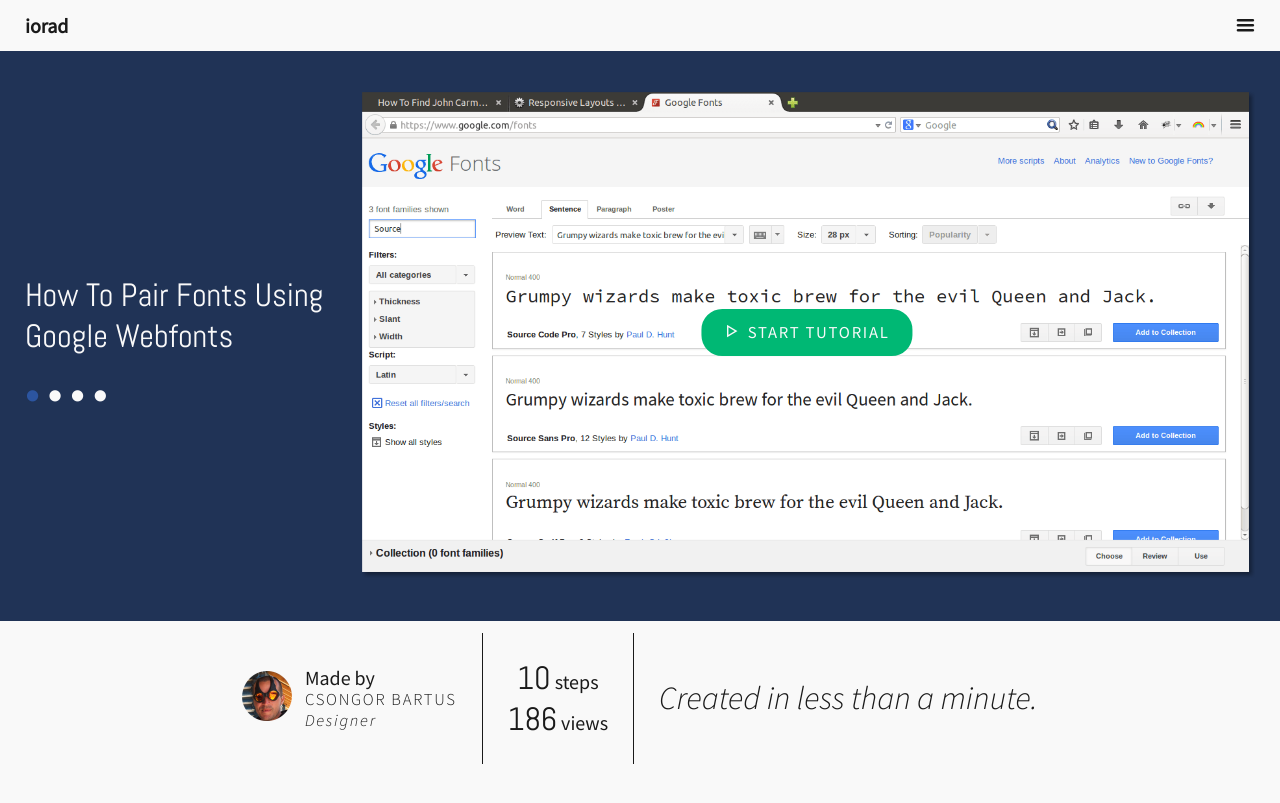
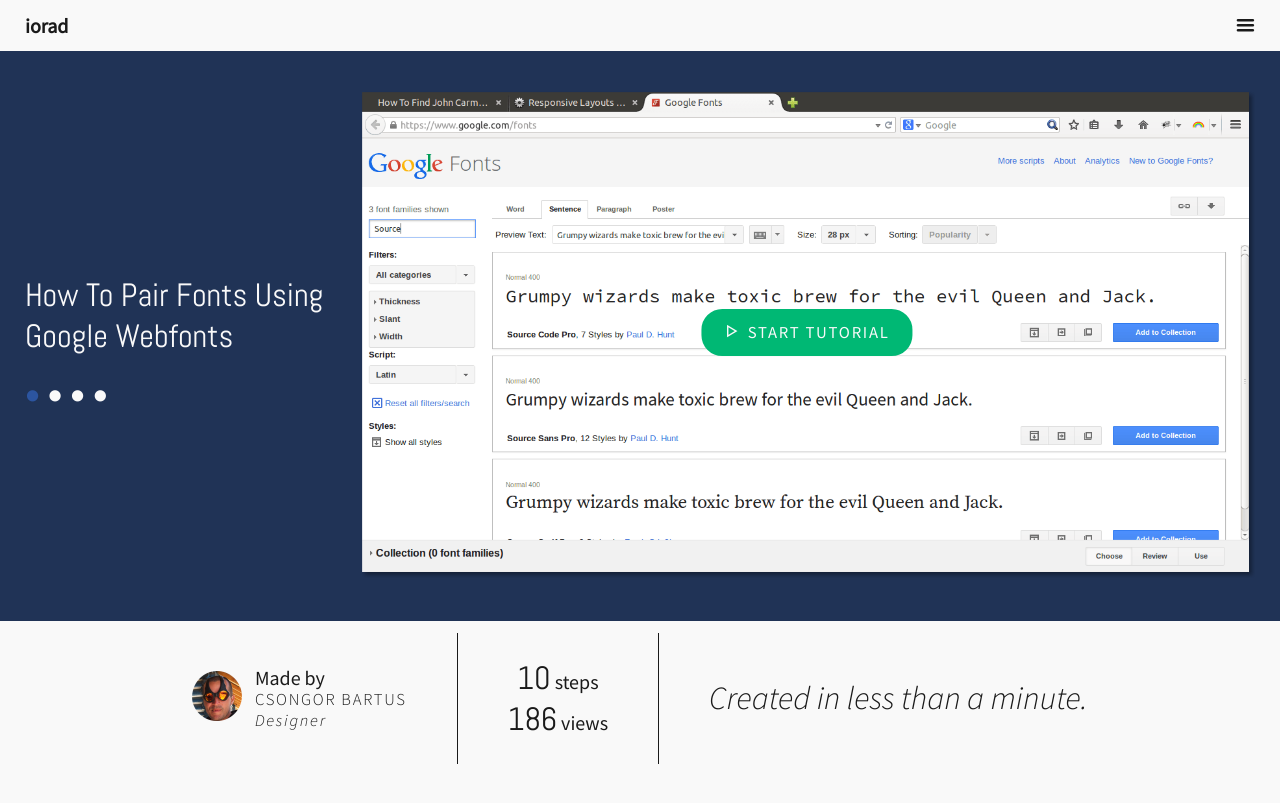
Before and after one commit to metamn/iplayer, a Jekyll site: the page built from index.html, in a window 1280 px wide. Shown: the top 803 px of the page. Built offline with Jekyll 4.4.1, drawn with Linux system fonts in a browser that asks for light colours; nearby versions of some CDN libraries.

```diff
--- a/assets/styles/organisms/player/tutorial-metadata.scss
+++ b/assets/styles/organisms/player/tutorial-metadata.scss
@@ -11,6 +11,11 @@
   padding: $lem;
   margin: auto $lem;
 
+  @include laptop-and-up {
+    padding: $lem $lem * 2;
+    margin: auto $lem * 2;
+  }
+
   @include desktop-and-up {
     padding: $lem $lem * 4;
     margin: auto $lem * 4;
--- a/assets/styles/screen.css
+++ b/assets/styles/screen.css
@@ -62,6 +62,7 @@ html body section#tutorial-info #author nav .name { font-family: "Source Sans Pr
 html body section#tutorial-info #author nav .role { font-family: "Source Sans Pro", sans-serif; font-weight: 300; font-size: smaller; font-style: italic; letter-spacing: 0.10417em; }
 html body section#tutorial-info #tutorial-metadata { text-align: center; padding: 1.25em; margin: auto 1.25em; border-right: 1px solid; border-left: 1px solid; }
 html body section#tutorial-info #tutorial-metadata ul li span { font-family: "Abel", sans-serif; font-weight: 400; font-size: 1.6154em; }
+@media only screen and (min-width: 64em) { html body section#tutorial-info #tutorial-metadata { padding: 1.25em 2.5em; margin: auto 2.5em; } }
 @media only screen and (min-width: 90em) { html body section#tutorial-info #tutorial-metadata { padding: 1.25em 5em; margin: auto 5em; } }
 html body section#tutorial-info #strapline .title { font-size: 1.6154em; font-style: italic; }
 
@@ -95,5 +96,6 @@ html body section#tutorial-info #author nav .name { font-family: "Source Sans Pr
 html body section#tutorial-info #author nav .role { font-family: "Source Sans Pro", sans-serif; font-weight: 300; font-size: smaller; font-style: italic; letter-spacing: 0.10417em; }
 html body section#tutorial-info #tutorial-metadata { text-align: center; padding: 1.25em; margin: auto 1.25em; border-right: 1px solid; border-left: 1px solid; }
 html body section#tutorial-info #tutorial-metadata ul li span { font-family: "Abel", sans-serif; font-weight: 400; font-size: 1.6154em; }
+@media only screen and (min-width: 64em) { html body section#tutorial-info #tutorial-metadata { padding: 1.25em 2.5em; margin: auto 2.5em; } }
 @media only screen and (min-width: 90em) { html body section#tutorial-info #tutorial-metadata { padding: 1.25em 5em; margin: auto 5em; } }
 html body section#tutorial-info #strapline .title { font-size: 1.6154em; font-style: italic; }
```
Also changed, not shown: 2 other files.
